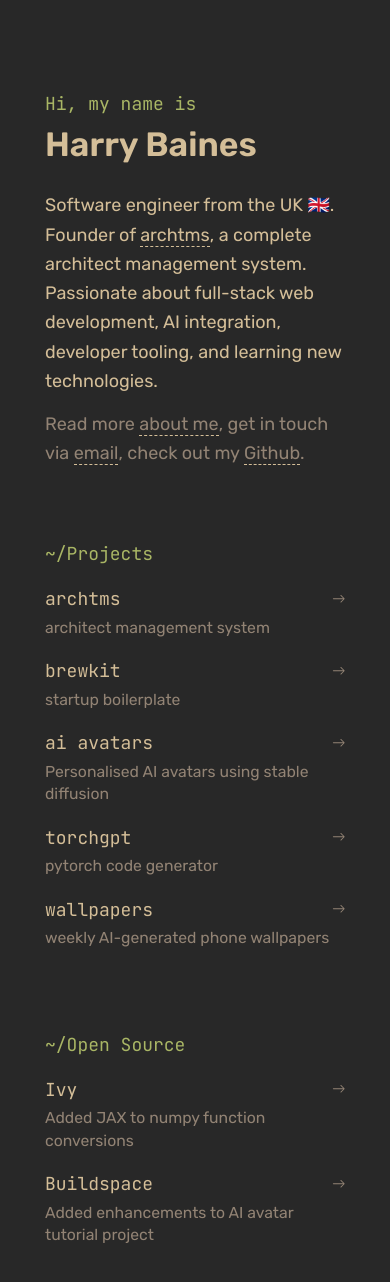
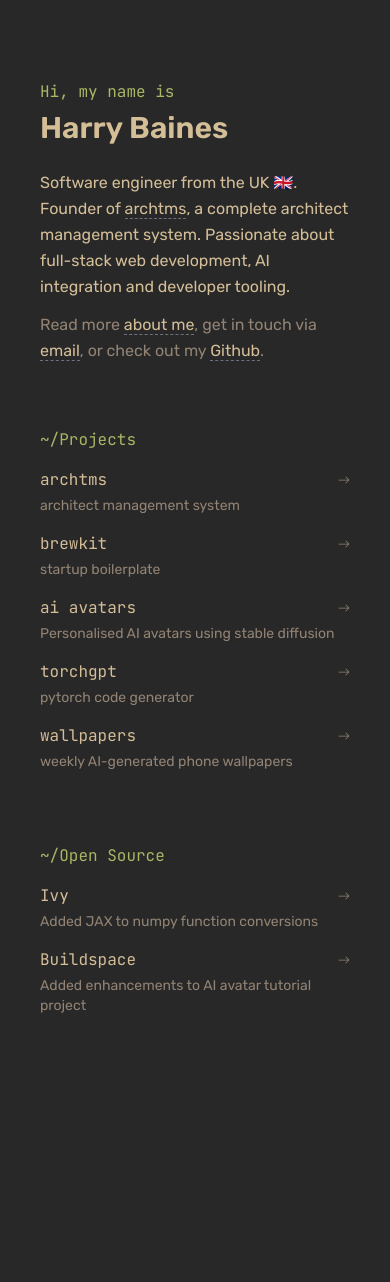
Before and after one commit to harrybaines/portfolio, a Next.js app: page / in a window 390 px wide. Shown: the top 1282 px of the page. After the commit the page ends 1104 px from the top, so only its background shows below. Built offline with nearby package versions, Linux system fonts and the light colour scheme.

Commit message:
add consistent borders

```diff
--- a/app/about/page.tsx
+++ b/app/about/page.tsx
@@ -9,7 +9,7 @@ import { BsArrowLeft } from "react-icons/bs";
 
 export default function AboutPage() {
   return (
-    <main className="min-h-screen flex flex-col px-10 sm:px-8 max-w-2xl mx-auto py-32">
+    <main className="min-h-screen flex flex-col max-w-2xl mx-auto px-10 md:px-8 pt-10 pb-40 md:py-32">
       {/* Spacing between sections */}
       <div className="space-y-16">
         {/* Header */}
@@ -17,7 +17,7 @@ export default function AboutPage() {
           <div className="space-y-10">
             <Link
               href="/"
-              className="inline-flex items-center gap-2 text-sm text-muted hover:text-green transition-colors font-mono"
+              className="inline-flex items-center gap-2 text-sm text-muted font-mono border-b-0"
             >
               <BsArrowLeft className="text-md" />
               Back
@@ -49,7 +49,6 @@ export default function AboutPage() {
                     href="https://archtms.com"
                     target="_blank"
                     rel="noopener noreferrer"
-                    className="text-primary hover:text-green border-b border-dashed border-muted/20 hover:border-green transition-colors"
                   >
                     archtms
                   </a>
@@ -58,7 +57,6 @@ export default function AboutPage() {
                     href="https://github.com/harrybaines/brewkit"
                     target="_blank"
                     rel="noopener noreferrer"
-                    className="text-primary hover:text-green border-b border-dashed border-muted/20 hover:border-green transition-colors"
                   >
                     brewkit
                   </a>
@@ -70,7 +68,6 @@ export default function AboutPage() {
                     href="https://cal.com/harrybaines"
                     target="_blank"
                     rel="noopener noreferrer"
-                    className="text-primary hover:text-green border-b border-dashed border-muted/20 hover:border-green transition-colors"
                   >
                     book a call
                   </a>{" "}
@@ -101,7 +98,6 @@ export default function AboutPage() {
                   href="https://github.com/harrybaines/dotfiles"
                   target="_blank"
                   rel="noopener noreferrer"
-                  className="text-primary hover:text-green border-b border-dashed border-muted/20 hover:border-green transition-colors"
                 >
                   dotfiles
                 </a>). I keep all my development and personal notes in my Obsidian second brain through Neovim using{" "}
@@ -109,7 +105,6 @@ export default function AboutPage() {
                   href="https://github.com/epwalsh/obsidian.nvim"
                   target="_blank"
                   rel="noopener noreferrer"
-                  className="text-primary hover:text-green border-b border-dashed border-muted/20 hover:border-green transition-colors"
                 >
                   obsidian.nvim
                 </a>.
@@ -164,30 +159,28 @@ export default function AboutPage() {
               {workData.map((job, index) => (
                 <AnimatedSection key={job.id} delay={0.4 + index * 0.1}>
                   <div className="space-y-4">
-                    <div className="space-y-1">
                     <div className="flex items-center justify-between">
                       <a
                         href={job.companyURL}
                         target="_blank"
                         rel="noopener noreferrer"
-                          className="hover:text-muted transition-colors"
+                        className="border-b-0 mb-1"
                       >
                         {job.companyName}
                       </a>
                       <span className="font-mono text-sm text-muted">{job.date}</span>
                     </div>
                     <span className="font-mono text-sm text-muted">{job.title}</span>
-                    </div>
 
                     <TextParagraph>
                       {job.description}
                     </TextParagraph>
 
-                    <div className="flex flex-wrap gap-2">
+                    <div className="flex flex-wrap gap-4">
                       {job.skills.map((skill) => (
                         <span
                           key={skill}
-                          className="inline-flex items-center px-2 py-1 rounded-md bg-muted/5 text-muted"
+                          className="inline-flex items-center text-muted"
                         >
                           <span className="text-xs font-mono">{skill}</span>
                         </span>
--- a/app/globals.css
+++ b/app/globals.css
@@ -3,6 +3,10 @@
 @tailwind utilities;
 
 @layer base {
+  a {
+    @apply text-primary hover:text-green border-b border-dashed border-gray-500 hover:border-green transition-colors;
+  }
+
   h1 {
     color: var(--color-green);
     font-weight: bold;
@@ -57,7 +61,13 @@
 }
 
 html {
-  font-size: 18px;
+  font-size: 18px; /* Default font size for larger screens */
+}
+
+@media (max-width: 768px) {
+  html {
+    font-size: 16px; /* Smaller font size for tablets and mobile devices */
+  }
 }
 
 body {
--- a/app/page.tsx
+++ b/app/page.tsx
@@ -7,7 +7,7 @@ import ProjectsList from "@/components/projects-list";
 
 export default function Home() {
   return (
-    <main className="min-h-screen flex flex-col md:justify-center max-w-2xl mx-auto px-10 sm:px-8 py-20 md:py-60">
+    <main className="min-h-screen flex flex-col md:justify-center max-w-2xl mx-auto px-10 md:px-8 py-20 md:py-60">
       <div className="space-y-16">
         <AnimatedSection delay={0.2}>
           <IntroSection />
--- a/components/hover-link.tsx
+++ b/components/hover-link.tsx
@@ -1,18 +1,20 @@
 interface HoverLinkProps {
   href: string;
   children: React.ReactNode;
+  className?: string;
 }
 
 export default function HoverLink({
   href,
   children,
+  className = "",
 }: HoverLinkProps) {
   return (
     <a
       href={href}
       target="_blank"
       rel="noopener noreferrer"
-      className="hover:text-green border-b border-dashed border-primary hover:border-green transition-colors"
+      className={`${className}`}
     >
       {children}
     </a>
--- a/components/intro-section.tsx
+++ b/components/intro-section.tsx
@@ -41,26 +41,22 @@ export default function IntroSection() {
             href="https://archtms.com"
             target="_blank"
             rel="noopener noreferrer"
-            className="text-primary hover:text-green border-b border-dashed border-primary hover:border-green transition-colors"
           >
             archtms
           </a>
           , a complete architect management system.
-          Passionate about full-stack web development, AI integration, developer tooling, and learning new technologies.
+          Passionate about full-stack web development, AI integration and developer tooling.
         </p>
         <p className="font-sans text-md text-muted leading-relaxed">
           Read more{" "}
-          <Link
-            href="/about"
-            className="hover:text-green border-b border-dashed border-primary hover:border-green transition-colors"
-          >
+          <Link href="/about">
             about me
           </Link>
           , get in touch via{" "}
           <HoverLink href={SOCIAL_LINKS.email.href}>
             {SOCIAL_LINKS.email.text}
           </HoverLink>
-          , check out my{" "}
+          , or check out my{" "}
           <HoverLink href={SOCIAL_LINKS.github.href}>
             {SOCIAL_LINKS.github.text}
           </HoverLink>
--- a/components/intro.tsx
+++ b/components/intro.tsx
@@ -69,7 +69,6 @@ export default function Intro() {
           <Link
             href="https://archtms.com"
             target="_blank"
-            className="text-primary hover:text-green border-b border-dashed border-muted/20 hover:border-green transition-colors"
           >
             archtms
           </Link>
--- a/components/mdx.tsx
+++ b/components/mdx.tsx
@@ -44,21 +44,20 @@ function CustomLink(props: any) {
 
   if (href.startsWith('/')) {
     return (
-      <Link href={href} className="text-primary hover:text-green border-b border-dashed border-muted/20 hover:border-green transition-colors" {...props}>
+      <Link href={href} {...props}>
         {props.children}
       </Link>
     )
   }
 
   if (href.startsWith('#')) {
-    return <a {...props} className="text-primary hover:text-green border-b border-dashed border-muted/20 hover:border-green transition-colors" />
+    return <a {...props} />
   }
 
   return (
     <a
       target="_blank"
       rel="noopener noreferrer"
-      className="text-primary hover:text-green border-b border-dashed border-muted/20 hover:border-green transition-colors"
       {...props}
     />
   )
--- a/components/os-contributions.tsx
+++ b/components/os-contributions.tsx
@@ -19,17 +19,17 @@ function ProjectItem({ name, description, date, link }: ProjectItemProps) {
       href={link}
       target="_blank"
       rel="noopener noreferrer"
-      className="block group/item py-2"
+      className="block group/item py-2 border-b-0"
     >
-      <div className="space-y-1 transition-opacity duration-200 group-hover/list:opacity-50 group-hover/item:!opacity-100">
+      <div className="space-y-1 transition-opacity duration-200 md:group-hover/list:opacity-50 md:group-hover/item:!opacity-100">
         <div className="flex items-center justify-between">
-          <div className="flex items-center gap-3">
+          <div className="flex items-center gap-4">
             <span className="font-mono text-md text-primary">{name}</span>
-            <span className="font-mono text-sm text-muted opacity-0 -translate-x-2 group-hover/item:opacity-100 group-hover/item:translate-x-0 transition-all duration-200">
+            <span className="font-mono text-sm text-muted opacity-0 -translate-x-2 md:group-hover/item:opacity-100 md:group-hover/item:translate-x-0 transition-all duration-200">
               {date}
             </span>
           </div>
-          <BsArrowRight className="text-xs text-muted group-hover/item:text-green transition-colors" />
+          <BsArrowRight className="text-xs text-muted md:group-hover/item:text-green transition-colors" />
         </div>
         <p className="font-sans text-sm text-muted">{description}</p>
       </div>
--- a/components/projects-list.tsx
+++ b/components/projects-list.tsx
@@ -86,17 +86,17 @@ export default function ProjectsList() {
               key={project.name}
               href={project.link}
               {...linkProps}
-              className="block group/item py-2"
+              className="block group/item py-2 border-b-0"
             >
-              <div className="space-y-1 transition-opacity duration-200 group-hover/list:opacity-50 group-hover/item:!opacity-100">
+              <div className="space-y-1 transition-opacity duration-200 md:group-hover/list:opacity-50 md:group-hover/item:!opacity-100">
                 <div className="flex items-center justify-between">
-                  <div className="flex items-center gap-3">
+                  <div className="flex items-center gap-4">
                     <span className="font-mono text-md text-primary">{project.name}</span>
-                    <span className="font-mono text-sm text-muted opacity-0 -translate-x-2 group-hover/item:opacity-100 group-hover/item:translate-x-0 transition-all duration-200">
+                    <span className="font-mono text-sm text-muted opacity-0 -translate-x-2 md:group-hover/item:opacity-100 md:group-hover/item:translate-x-0 transition-all duration-200">
                       {project.date}
                     </span>
                   </div>
-                  <BsArrowRight className="text-xs text-muted group-hover/item:text-green transition-colors" />
+                  <BsArrowRight className="text-xs text-muted md:group-hover/item:text-green transition-colors" />
                 </div>
                 <p className="font-sans text-sm text-muted">{project.description}</p>
               </div>
```
Lines whose indentation alone changed are shown as unchanged.
